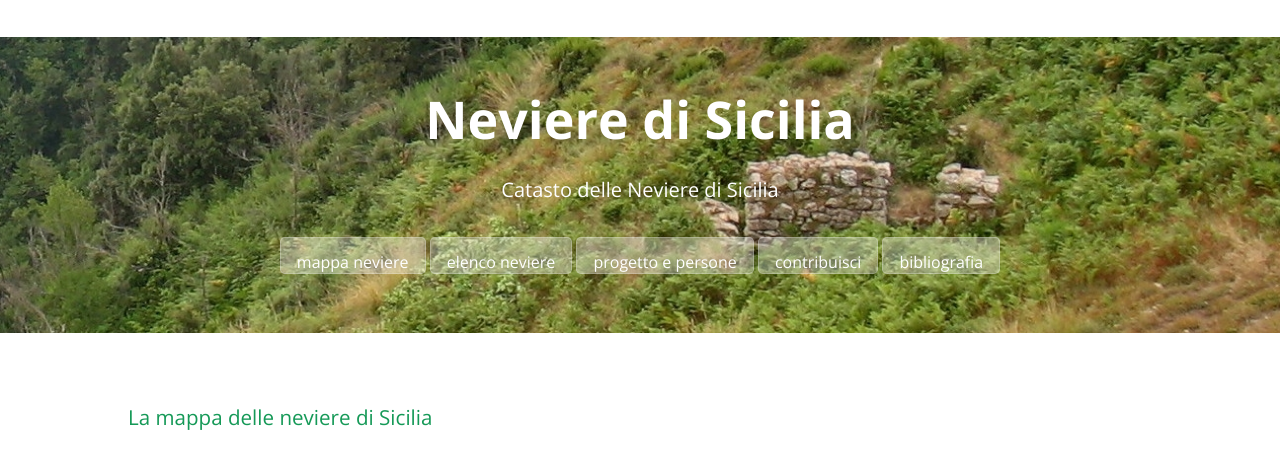
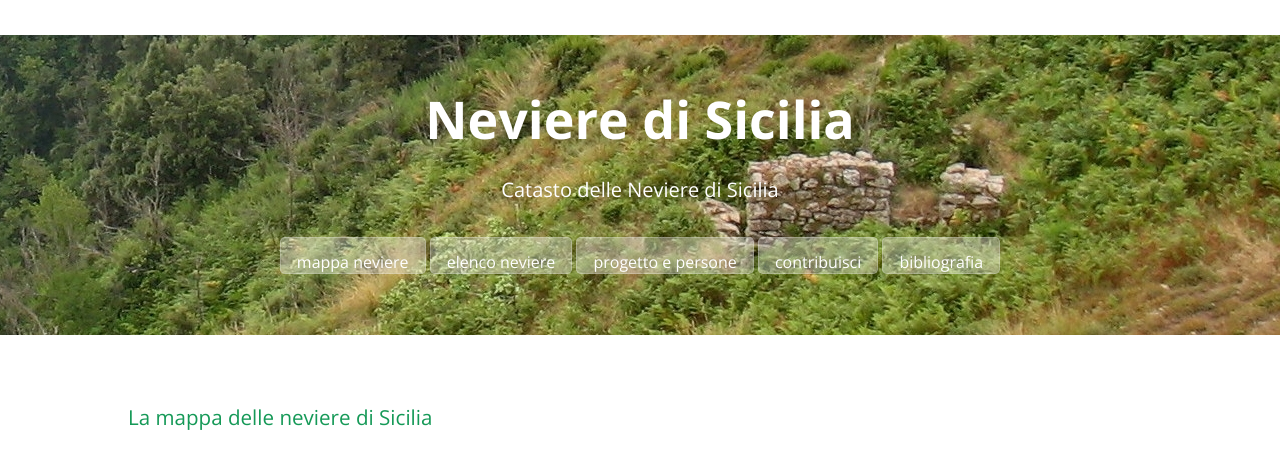
Before and after one commit to NeviereDiSicilia/nevieredisicilia.github.io, a Jekyll site: the page built from index.html, in a window 1280 px wide. Shown: the top 475 px of the page. Built offline with Jekyll 4.4.1, drawn with Linux system fonts in a browser that asks for light colours; grey boxes are pictures that could not be loaded.

Commit message:
Update cayman.css

```diff
--- a/css/cayman.css
+++ b/css/cayman.css
@@ -145,7 +145,7 @@
   .btn + .btn { margin-top: 1rem; margin-left: 0; } }
 
 /*.page-header { color: #fff; text-align: center; background-color: #159957; background-image: linear-gradient(120deg, #155799, #159957); }*/
-.page-header { color: #ffffff; text-align: center; background-color: transparent; background-image: url("/images/neviera_monte_fossa_neve_h300.jpg"); background-repeat: no-repeat; background-position: center; background-size: contain; background-attachment: fixed; */ box-sizing: border-box; }
+.page-header { color: #ffffff; text-align: center; background-color: transparent; background-image: url("/images/neviera_monte_fossa_neve_h300.jpg"); background-repeat: no-repeat; background-position: center; background-size: cover 100%; background-attachment: fixed; */ box-sizing: border-box; }
 @media screen and (min-width: 64em) { .page-header { padding: 5rem 6rem; } }
 @media screen and (min-width: 42em) and (max-width: 64em) { .page-header { padding: 3rem 4rem; } }
 @media screen and (max-width: 42em) { .page-header { padding: 2rem 1rem; } }
```
